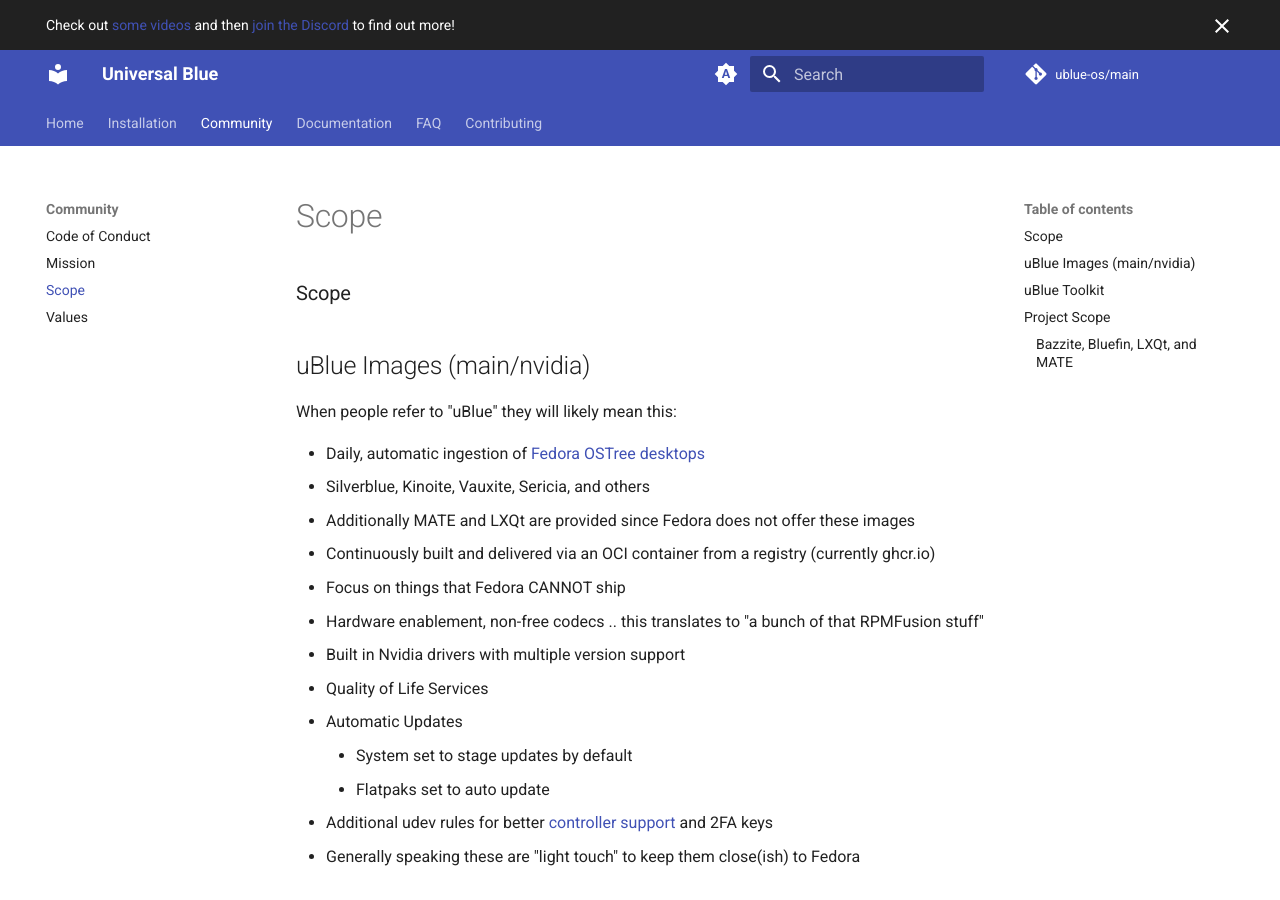
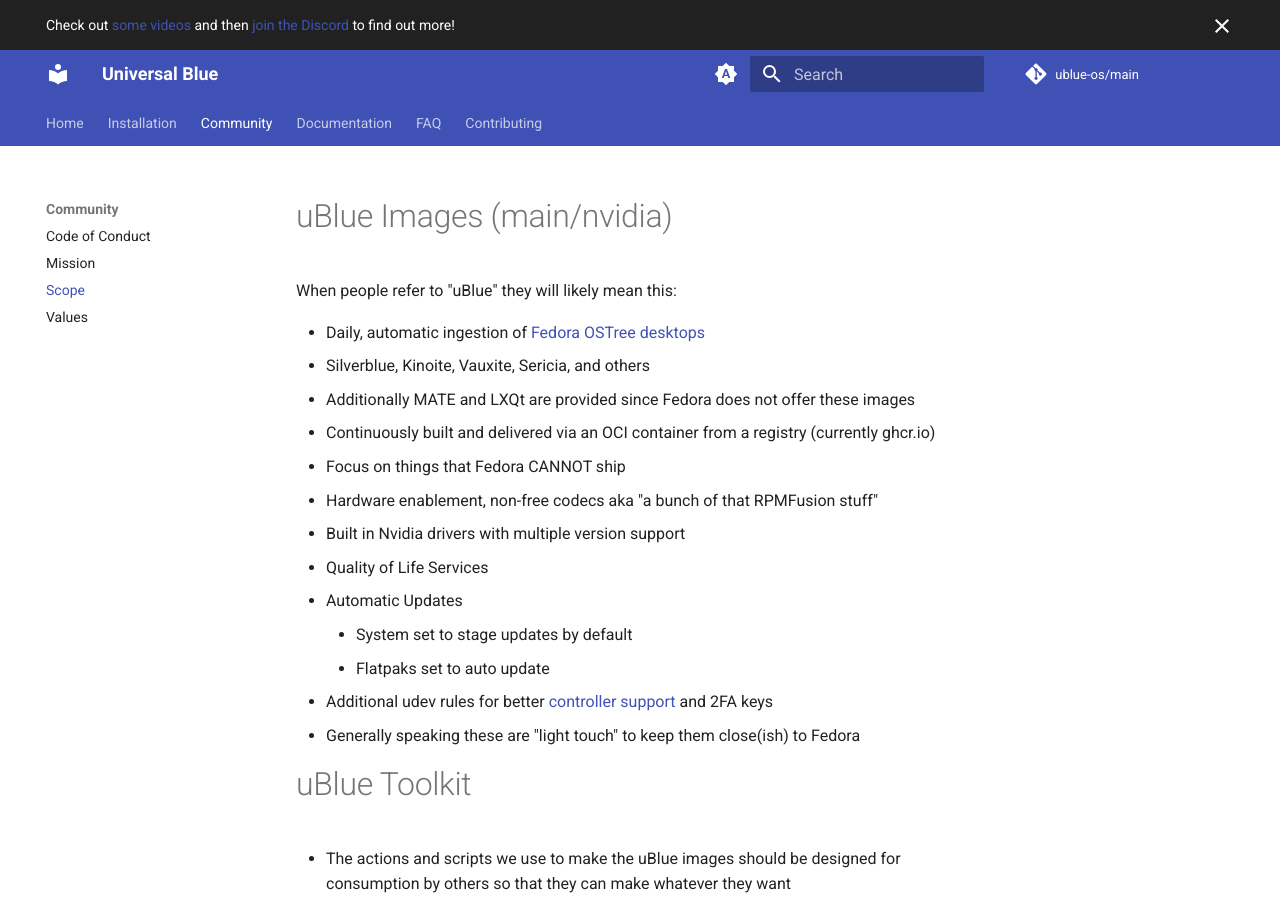
Before and after one commit to ublue-os/website, an MkDocs documentation site: the page built from docs/scope.md, in a window 1280 px wide and 900 px high. Built offline with MkDocs 1.6.1 and Material for MkDocs 9.7.7, drawn with Linux system fonts in a browser that asks for light colours; comment, search, counter and statistics services are not loaded.

Commit message:
fix: reformat scope.md

```diff
--- a/docs/scope.md
+++ b/docs/scope.md
@@ -1,6 +1,4 @@
-### Scope
-
-## uBlue Images (main/nvidia)
+# uBlue Images (main/nvidia)
 
 When people refer to "uBlue" they will likely mean this:
 
@@ -9,7 +7,7 @@ When people refer to "uBlue" they will likely mean this:
   - Additionally MATE and LXQt are provided since Fedora does not offer these images
   - Continuously built and delivered via an OCI container from a registry (currently ghcr.io)
 - Focus on things that Fedora CANNOT ship
-  - Hardware enablement, non-free codecs .. this translates to "a bunch of that RPMFusion stuff"
+  - Hardware enablement, non-free codecs aka "a bunch of that RPMFusion stuff"
   - Built in Nvidia drivers with multiple version support
 - Quality of Life Services
   - Automatic Updates
@@ -18,7 +16,7 @@ When people refer to "uBlue" they will likely mean this:
   - Additional udev rules for better [controller support](https://github.com/ublue-os/config#udev-rules) and 2FA keys
 - Generally speaking these are "light touch" to keep them close(ish) to Fedora
 
-## uBlue Toolkit
+# uBlue Toolkit
 
 - The actions and scripts we use to make the uBlue images should be designed for consumption by others so that they can make whatever they want
 - [Starting Point](https://github.com/ublue-os/startingpoint) is the repo designed to be cloned
@@ -27,7 +25,7 @@ When people refer to "uBlue" they will likely mean this:
   - We want to enable orgs like asus-linux, linux-surface, Framework laptops, etc. to end up on vanilla Fedora, we should act as an unofficial playground for them to prototype, and be flexible enough to want to work with us to just fix the stuff they need. I want to explicitly say "base off of us" if it gets people working computers. If it works, we act as an on ramp for Fedora.
   - We should help them enable their repos if they want to do custom images, don't force them to come here and integrate, if they want to start on our images and then do their own thing, cool, whatever, just give people working computers --- by now everyone knows the sustainable way is by working upstream
 
-## Project Scope
+# Project Scope
 
 - Focus on long-term sustainability of the installation
   - A fraction of a computer's life is day 0-3, we purposely invest in the idea that this installation should last for the life of the hardware
@@ -35,7 +33,7 @@ When people refer to "uBlue" they will likely mean this:
   - If we have to make a thing, it's because we have no choice, and if we do have to make it, we're not happy about it.
   - But we want to experiment too, hence [Fleek](https://getfleek.dev/), [Yafti](https://github.com/ublue-os/yafti), and [Boxkit](https://github.com/ublue-os/boxkit)
 
-### Bazzite, Bluefin, LXQt, and MATE
+## Bazzite, Bluefin, LXQt, and MATE
 
 These images are "Hello World" examples of deriving from the `ublue-os/main` and `ublue-os/nvidia`. They offer stronger opinions and choices.
 
```
